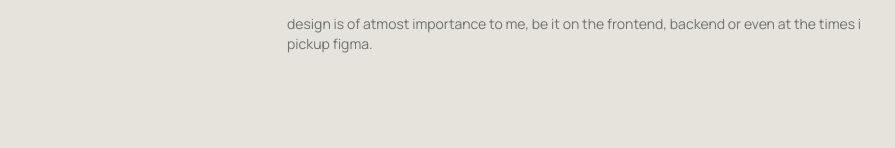
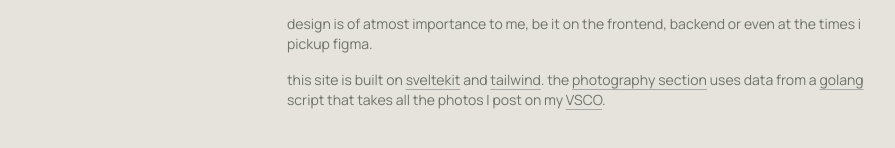
Before and after one commit to cheesetosht/portfolio-one, a SvelteKit app: page / in a window 1280 px wide. Shown: the part 328-476 px from the top of the page, without its empty margins (157-1052 px from the left). Built offline with nearby package versions, Linux system fonts and the light colour scheme.

Commit message:
add about this site section

```diff
--- a/src/routes/+page.svelte
+++ b/src/routes/+page.svelte
@@ -28,5 +28,12 @@
 	design is of atmost importance to me, be it on the frontend, backend or even at the times i pickup
 	figma.
 </p>
+<p class="text-sm mb-4">
+	this site is built on <a href="https://kit.svelte.dev/">sveltekit</a> and
+	<a href="https://tailwindcss.com/">tailwind</a>. the
+	<a href="/photography">photography section</a>
+	uses data from a <a href="https://go.dev/">golang</a> script that takes all the photos I post on
+	my <a href="https://vsco.co/cheesetosht">VSCO</a>.
+</p>
 
-<!-- TODO: - photography section - hobbies section - about the page -->
+<!-- TODO: hobbies section -->
```
